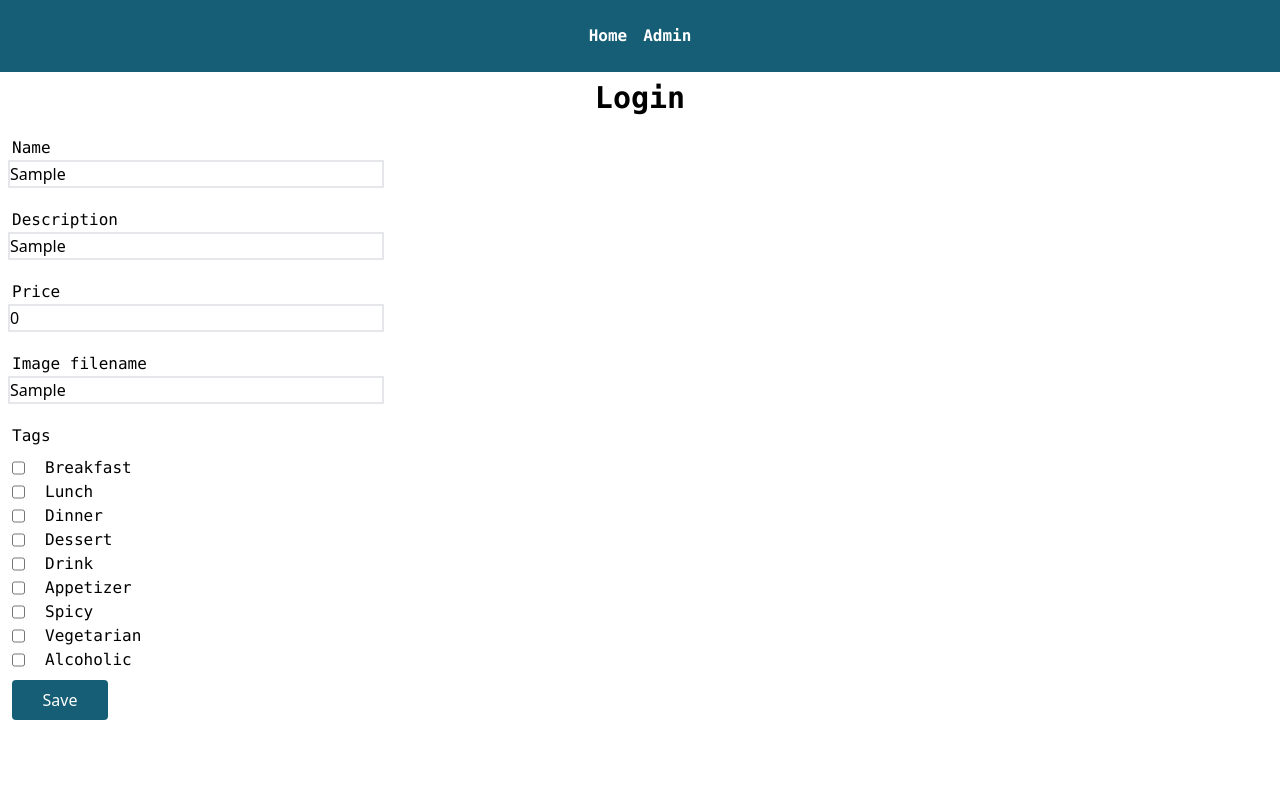
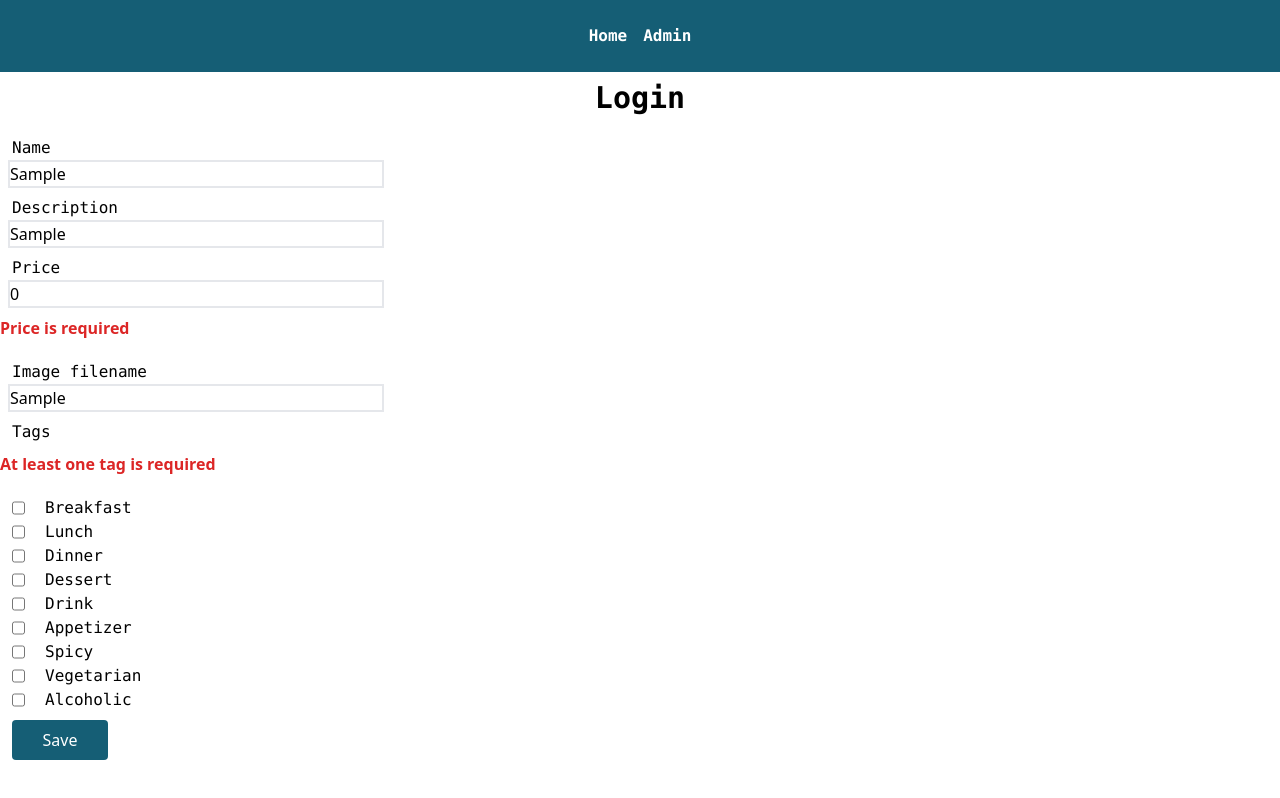
Before and after one commit to ialmani/react-restaurant, a React (Vite) app: page /admin in a window 1280 px wide. Both pictures are taken after typing "Sample", "Sample", "Sample" into the empty fields and a click on the button "Save". Built offline with nearby package versions, Linux system fonts and the light colour scheme.

Commit message:
fix validation and add react-router-scroll-top

```diff
--- a/db.json
+++ b/db.json
@@ -6,7 +6,10 @@
       "image": "burger.jpg",
       "price": 8.99,
       "description": "This ain't your average burger. Topped with our tangy cheddar cheese sauce, fresh lettuce, and tomato.",
-      "tags": ["Lunch", "Dinner"]
+      "tags": [
+        "Lunch",
+        "Dinner"
+      ]
     },
     {
       "id": 2,
@@ -14,7 +17,9 @@
       "image": "banana-french-toast.jpg",
       "price": 9.99,
       "description": "Delicious french toast with banana and blueberry.",
-      "tags": ["Breakfast"]
+      "tags": [
+        "Breakfast"
+      ]
     },
     {
       "id": 3,
@@ -22,7 +27,11 @@
       "image": "cajun-pasta.jpg",
       "price": 16.99,
       "description": "Creole-style pasta that's guaranteed to make you sweat.",
-      "tags": ["Lunch", "Dinner", "Spicy"]
+      "tags": [
+        "Lunch",
+        "Dinner",
+        "Spicy"
+      ]
     },
     {
       "id": 4,
@@ -30,7 +39,9 @@
       "image": "charcuterie.jpg",
       "price": 14.99,
       "description": "Delicious assortment of locally-sourced meats, cheeses, and spreads.",
-      "tags": ["Appetizer"]
+      "tags": [
+        "Appetizer"
+      ]
     },
     {
       "id": 5,
@@ -38,7 +49,9 @@
       "image": "cheesecake.jpg",
       "price": 7.99,
       "description": "Heavenly cheesecake with a sweet raspberry topping.",
-      "tags": ["Dessert"]
+      "tags": [
+        "Dessert"
+      ]
     },
     {
       "id": 6,
@@ -46,7 +59,11 @@
       "image": "chicken-slammer.jpg",
       "price": 11.99,
       "description": "Our outrageous chicken sandwich topped with pickled onions and jalapenos.",
-      "tags": ["Lunch", "Dinner", "Spicy"]
+      "tags": [
+        "Lunch",
+        "Dinner",
+        "Spicy"
+      ]
     },
     {
       "id": 7,
@@ -54,7 +71,9 @@
       "image": "death-by-chocolate.jpg",
       "price": 8.99,
       "description": "Decadent chocolate pudding topped with chocolate cookies, chocolate frosting, and whipped cream.",
-      "tags": ["Dessert"]
+      "tags": [
+        "Dessert"
+      ]
     },
     {
       "id": 8,
@@ -62,7 +81,9 @@
       "image": "donuts.jpg",
       "price": 6.99,
       "description": "Delicious assortment of unique donuts. Guaranteed to please!",
-      "tags": ["Dessert"]
+      "tags": [
+        "Dessert"
+      ]
     },
     {
       "id": 9,
@@ -70,7 +91,9 @@
       "image": "italian-meatballs.jpg",
       "description": "Spiced meatballs served with a rich tomato sauce.",
       "price": 13.99,
-      "tags": ["Dinner"]
+      "tags": [
+        "Dinner"
+      ]
     },
     {
       "id": 10,
@@ -78,7 +101,9 @@
       "image": "lamb-chop.jpg",
       "description": "Delicious lamb chop topped with a Mango chutney.",
       "price": 19.99,
-      "tags": ["Dinner"]
+      "tags": [
+        "Dinner"
+      ]
     },
     {
       "id": 11,
@@ -86,7 +111,9 @@
       "image": "mango-lassi.jpg",
       "description": "Creamy Mango-flavored delight, served ice cold.",
       "price": 4.99,
-      "tags": ["Drink"]
+      "tags": [
+        "Drink"
+      ]
     },
     {
       "id": 12,
@@ -94,7 +121,10 @@
       "image": "mojito.jpg",
       "description": "A refreshing minty cocktail.",
       "price": 6.99,
-      "tags": ["Drink", "Alcoholic"]
+      "tags": [
+        "Drink",
+        "Alcoholic"
+      ]
     },
     {
       "id": 13,
@@ -102,7 +132,10 @@
       "image": "old-fashioned.jpg",
       "description": "A classic cocktail with a twist.",
       "price": 7.99,
-      "tags": ["Drink", "Alcoholic"]
+      "tags": [
+        "Drink",
+        "Alcoholic"
+      ]
     },
     {
       "id": 14,
@@ -110,7 +143,10 @@
       "image": "pesto-bowtie-pasta.jpg",
       "description": "Delicious whole wheat pasta topped with our zesty pesto sauce.",
       "price": 12.99,
-      "tags": ["Lunch", "Dinner"]
+      "tags": [
+        "Lunch",
+        "Dinner"
+      ]
     },
     {
       "id": 15,
@@ -118,7 +154,10 @@
       "image": "pizza.jpg",
       "description": "Our homemade thin-crust pizza topped with BBQ chicken and our house cheese blend.",
       "price": 14.99,
-      "tags": ["Lunch", "Dinner"]
+      "tags": [
+        "Lunch",
+        "Dinner"
+      ]
     },
     {
       "id": 16,
@@ -126,7 +165,9 @@
       "image": "pork-chop.jpg",
       "description": "Thick-cut Pork Chop with a sweet apple glaze.",
       "price": 16.99,
-      "tags": ["Dinner"]
+      "tags": [
+        "Dinner"
+      ]
     },
     {
       "id": 17,
@@ -134,7 +175,10 @@
       "image": "ramen.jpg",
       "description": "Delicious bowl of ramen with pork and vegetables.",
       "price": 11.99,
-      "tags": ["Lunch", "Dinner"]
+      "tags": [
+        "Lunch",
+        "Dinner"
+      ]
     },
     {
       "id": 18,
@@ -142,7 +186,11 @@
       "image": "salmon-salad.jpg",
       "description": "Fresh salad topped with grilled salmon, mixed vegetables, and our house vinaigrette.",
       "price": 14.99,
-      "tags": ["Lunch", "Dinner", "Vegetarian"]
+      "tags": [
+        "Lunch",
+        "Dinner",
+        "Vegetarian"
+      ]
     },
     {
       "id": 19,
@@ -150,7 +198,9 @@
       "image": "salmon.jpg",
       "description": "Seared salmon steak topped with a sweet mango glaze.",
       "price": 18.99,
-      "tags": ["Dinner"]
+      "tags": [
+        "Dinner"
+      ]
     },
     {
       "id": 20,
@@ -158,7 +208,11 @@
       "image": "street-tacos.jpg",
       "description": "Delicious chicken tacos with a spicy mango salsa.",
       "price": 9.99,
-      "tags": ["Lunch", "Dinner", "Spicy"]
+      "tags": [
+        "Lunch",
+        "Dinner",
+        "Spicy"
+      ]
     },
     {
       "id": 21,
@@ -166,7 +220,32 @@
       "image": "veggie-sammy.jpg",
       "description": "Fresh grilled veggies on our homemade toasted sourdough.",
       "price": 8.99,
-      "tags": ["Lunch", "Dinner", "Vegetarian"]
+      "tags": [
+        "Lunch",
+        "Dinner",
+        "Vegetarian"
+      ]
+    },
+    {
+      "name": "i",
+      "image": "h",
+      "price": "-1",
+      "description": "h",
+      "tags": [
+        "Breakfast"
+      ],
+      "id": 22
+    },
+    {
+      "name": "biryani",
+      "image": "Biryani",
+      "price": "10",
+      "description": "yummy",
+      "tags": [
+        "Lunch",
+        "Dinner"
+      ],
+      "id": 23
     }
   ]
 }
--- a/src/Admin.tsx
+++ b/src/Admin.tsx
@@ -24,15 +24,20 @@ export type Errors = {
   tags?: string;
 };
 
+export type Touched = {
+  name?: boolean;
+  image?: boolean;
+  price?: boolean;
+  description?: boolean;
+  tags?: boolean;
+};
+
+type FormStatus = "idle" | "submitting" | "submitted" | "error";
+
 const Admin = () => {
   const [food, setFood] = useState(emptyFood);
-  const [errors, setErrors] = useState<Errors>({});
-
-  const handleInputChange = (event: React.ChangeEvent<HTMLInputElement>) => {
-    const { id, value } = event.target;
-    //currentFood-prevFood: react injects the current state value when a function is passed to setState
-    setFood((currentFood) => ({ ...currentFood, [id]: value })); //computed property syntax - [id]: value = change a property using a string as id
-  };
+  const [touched, setTouched] = useState<Touched>({});
+  const [status, setStatus] = useState<FormStatus>("idle");
 
   const validate = () => {
     const newErrors: Errors = {};
@@ -51,17 +56,40 @@ const Admin = () => {
     if (food.tags.length === 0) {
       newErrors.tags = "At least one tag is required";
     }
-    setErrors(newErrors);
-    return Object.keys(newErrors).length === 0;
+
+    return newErrors;
+  };
+  const errors = validate();
+  const isValid = Object.keys(errors).length === 0;
+
+  const handleInputChange = (event: React.ChangeEvent<HTMLInputElement>) => {
+    const { id, value } = event.target;
+    //currentFood-prevFood: react injects the current state value when a function is passed to setState
+    setFood((currentFood) => ({ ...currentFood, [id]: value })); //computed property syntax - [id]: value = change a property using a string as id
+  };
+
+  const handleBlur = (event: React.FocusEvent<HTMLInputElement>) => {
+    const { id } = event.target;
+    setTouched((currentTouched) => ({ ...currentTouched, [id]: true }));
+  };
+
+  const handleError = (id: keyof Errors) => {
+    return status === "submitted" || touched[id] ? errors[id] : "";
   };
 
   const handleSubmit = async (event: React.FormEvent<HTMLFormElement>) => {
     event.preventDefault();
-    const isValid = validate();
-    if (!isValid) return;
+    window.scroll(0, 0);
+    setStatus("submitting");
+    if (!isValid) {
+      setStatus("submitted");
+      return;
+    }
     await addFood(food);
     toast.success("Food Added!");
+    setStatus("idle");
     setFood(emptyFood);
+    setTouched({});
   };
 
   return (
@@ -76,6 +104,8 @@ const Admin = () => {
             label="Name"
             value={food.name}
             onChange={handleInputChange}
+            error={handleError("name")}
+            onBlur={handleBlur}
           />
           <Input
             type="text"
@@ -83,6 +113,8 @@ const Admin = () => {
             label="Description"
             value={food.description}
             onChange={handleInputChange}
+            onBlur={handleBlur}
+            error={handleError("description")}
           />
           <Input
             type="number"
@@ -90,14 +122,18 @@ const Admin = () => {
             label="Price"
             onChange={handleInputChange}
             value={food.price.toString()}
+            onBlur={handleBlur}
+            error={handleError("price")}
           />
           <Input
             id="image"
             label="Image filename"
             onChange={handleInputChange}
             value={food.image}
+            error={handleError("image")}
+            onBlur={handleBlur}
           />
-          <CheckboxList label="Tags">
+          <CheckboxList label="Tags" error={handleError("tags")}>
             {foodTags.map((tag) => (
               <Checkbox
                 key={tag}
--- a/src/shared/CheckboxList.tsx
+++ b/src/shared/CheckboxList.tsx
@@ -1,16 +1,20 @@
+import Error from "./Error";
 type CheckboxListProps = {
   className?: string;
   children: React.ReactNode;
   label: string;
+  error?: string;
 };
 
 export default function CheckboxList({
   children,
   className = "",
   label,
+  error,
 }: CheckboxListProps) {
   return (
     <fieldset className={className}>
+      {error && <Error error={error} />}
       <legend className="ml-3 mb-2 font-mono">{label}</legend>
 
       {children}
--- a/src/shared/Error.tsx
+++ b/src/shared/Error.tsx
@@ -4,7 +4,7 @@ type ErrorProps = {
 
 const Error = ({ error }: ErrorProps) => {
   return (
-    <p role="alert" className="text-red-600 font-bold">
+    <p role="alert" className="text-red-600 font-bold mb-5">
       {error}
     </p>
   );
--- a/src/shared/Input.tsx
+++ b/src/shared/Input.tsx
@@ -1,4 +1,4 @@
-import clsx from "clsx";
+import Error from "./Error";
 import React from "react";
 
 type InputProps = {
@@ -9,10 +9,18 @@ type InputProps = {
   value?: string;
   onChange?: (event: React.ChangeEvent<HTMLInputElement>) => void; //you could use any
   error?: string;
+  onBlur: (event: React.FocusEvent<HTMLInputElement>) => void;
 };
-const checkboxValue = {};
 
-const Input = ({ label, id, type, value, onChange, error }: InputProps) => {
+const Input = ({
+  label,
+  id,
+  type,
+  value,
+  onChange,
+  error,
+  onBlur,
+}: InputProps) => {
   return (
     <>
       <label htmlFor={id} className="font-mono ml-3 ">
@@ -21,12 +29,14 @@ const Input = ({ label, id, type, value, onChange, error }: InputProps) => {
       <input
         id={id}
         type={type}
-        className="border-2 ml-2 mb-5"
+        className="border-2 ml-2 mb-2"
         value={value}
         onChange={onChange}
+        onBlur={onBlur}
       />
+      {error && <Error error={error} />}
     </>
   );
 };
-// className={clsx(variantMap[variant], classname)}
+
 export default Input;
```
